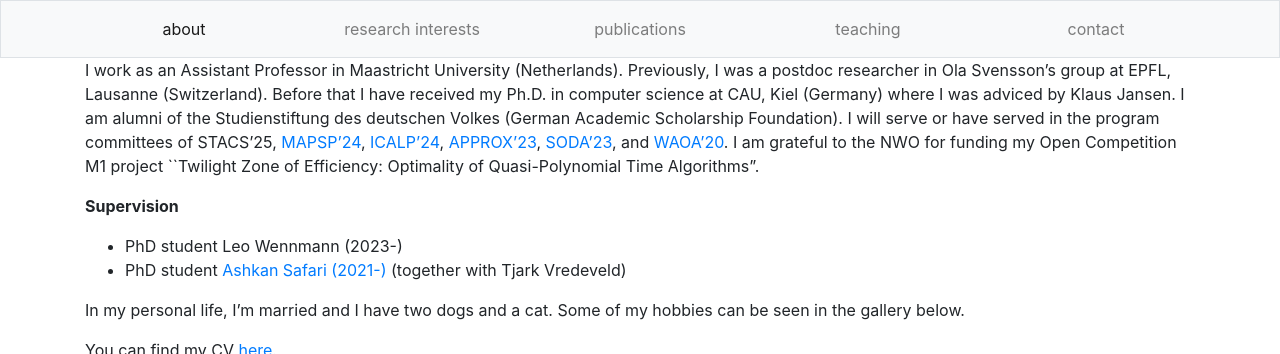
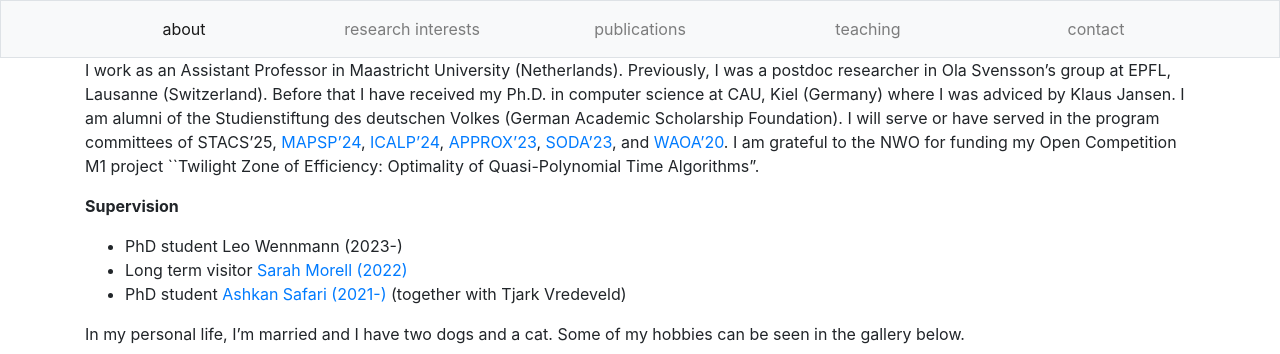
Before and after one commit to larsrohwedder/larsrohwedder.github.io, a Jekyll site: the page built from index.html, in a window 1280 px wide and 900 px high, scrolled down 446 px, cut to the strip 0-354 px from the top of the window. Built offline with Jekyll 4.4.1, drawn with Linux system fonts in a browser that asks for light colours.

Commit message:
Update about.markdown

```diff
--- a/_includes/about.markdown
+++ b/_includes/about.markdown
@@ -7,6 +7,7 @@ I am grateful to the NWO for funding my Open Competition M1 project ``Twilight Z
 
 **Supervision**
 - PhD student Leo Wennmann (2023-)
+- Long term visitor [Sarah Morell (2022)](https://www3.math.tu-berlin.de/coga/team/morell/)
 - PhD student [Ashkan Safari (2021-)](https://ashkansafari.com/) (together with Tjark Vredeveld)
 
 In my personal life, I'm married and I have two dogs and a cat. Some of my hobbies can be seen in the gallery below.
```
